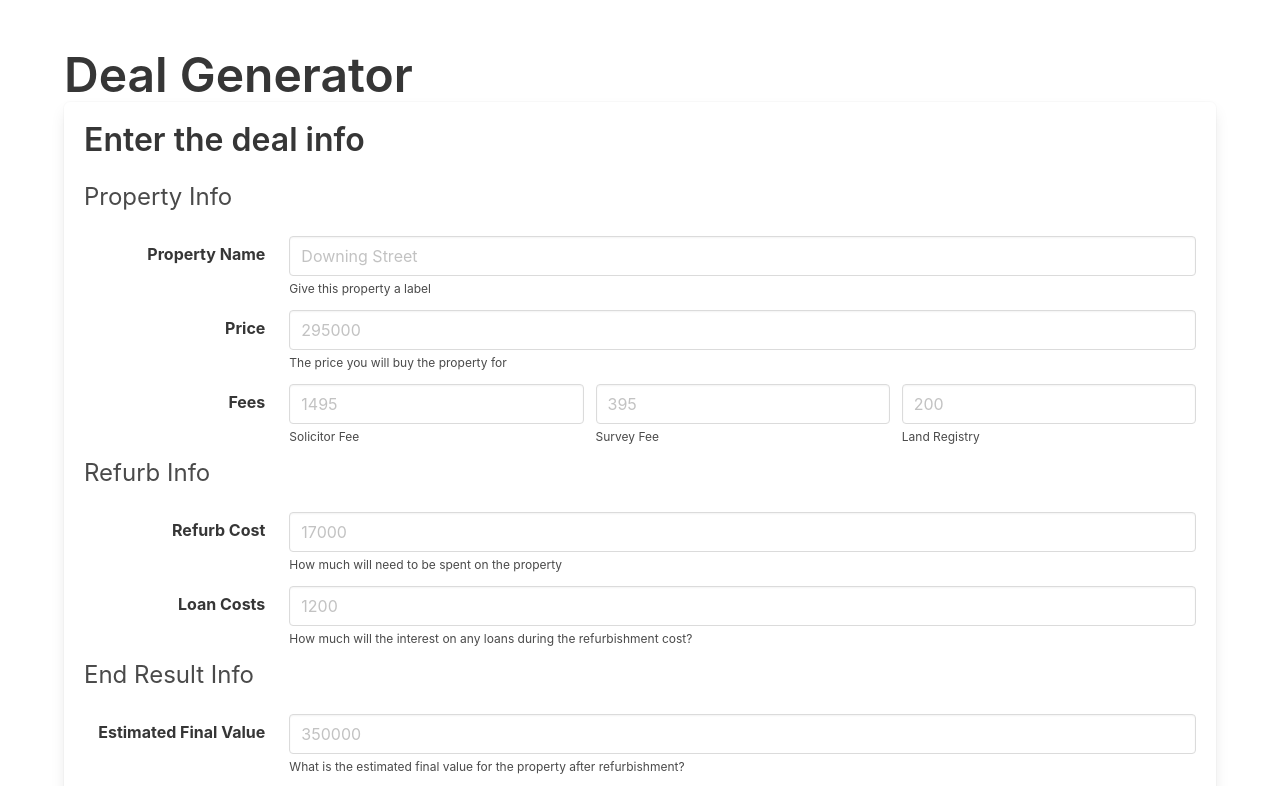
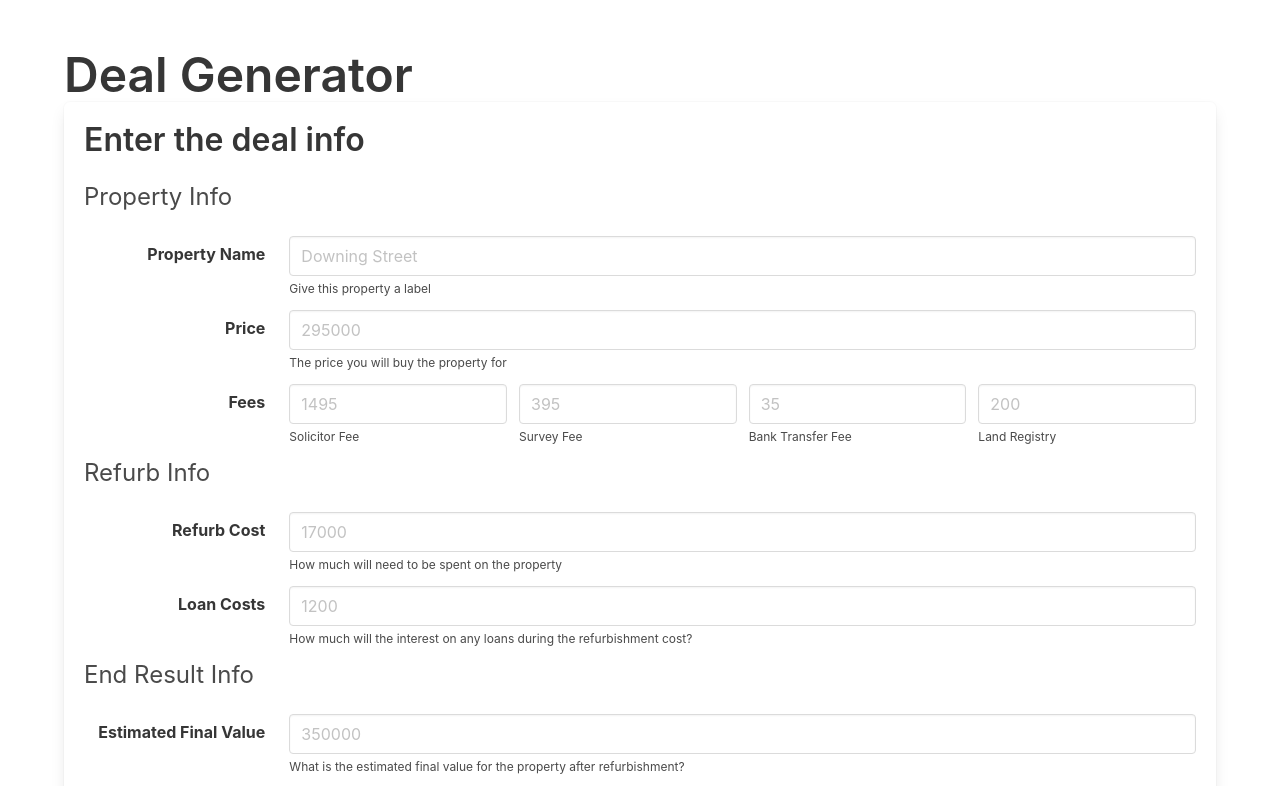
Before and after one commit to votemike/property-investment-calculator, a React (Create React App) app: page / in a window 1280 px wide. Shown: the top 786 px of the page. Built offline with nearby package versions, Linux system fonts and the light colour scheme.

Commit message:
Adding Bank Transfer Fee

```diff
--- a/src/components/form.js
+++ b/src/components/form.js
@@ -9,7 +9,7 @@ class Form extends React.Component {
   }
 
   getInitialFormState() {
-    return {name: '', price: '', solicitorFee: '', surveyFee: '', landRegistryFee: '', refurbCost: '', refurbLoanCosts: '', estimatedFinalValue: '', loanCosts: '', mortgageFee: '', rentalIncome: '', lettingFee: '', insurance: ''};
+    return {name: '', price: '', solicitorFee: '', surveyFee: '', bankTransferFee: '', landRegistryFee: '', refurbCost: '', refurbLoanCosts: '', estimatedFinalValue: '', loanCosts: '', mortgageFee: '', rentalIncome: '', lettingFee: '', insurance: ''};
   }
 
   handleInputChange(event) {
@@ -80,6 +80,14 @@ class Form extends React.Component {
                 </div>
                 <p className="help">
                   Survey Fee
+                </p>
+              </div>
+              <div className="field">
+                <div className="control">
+                  <input className="input" name="bankTransferFee" value={this.state.bankTransferFee} onChange={this.handleInputChange} type="number" step="any" placeholder="35" id="bankTransferFee" required/>
+                </div>
+                <p className="help">
+                  Bank Transfer Fee
                 </p>
               </div>
               <div className="field">
--- a/src/components/results.js
+++ b/src/components/results.js
@@ -55,7 +55,7 @@ const Results = ({formData}) => {
         </div>
         <div className="tile is-parent">
           <div className="tile is-child notification is-success">
-            <p className="title">Yearly Yield</p>
+            <p className="title">Yearly ROI</p>
             <p className="subtitle">{Math.round(100*monthlyProfit*12/moneyLeftIn)}%</p>
           </div>
         </div>
```
